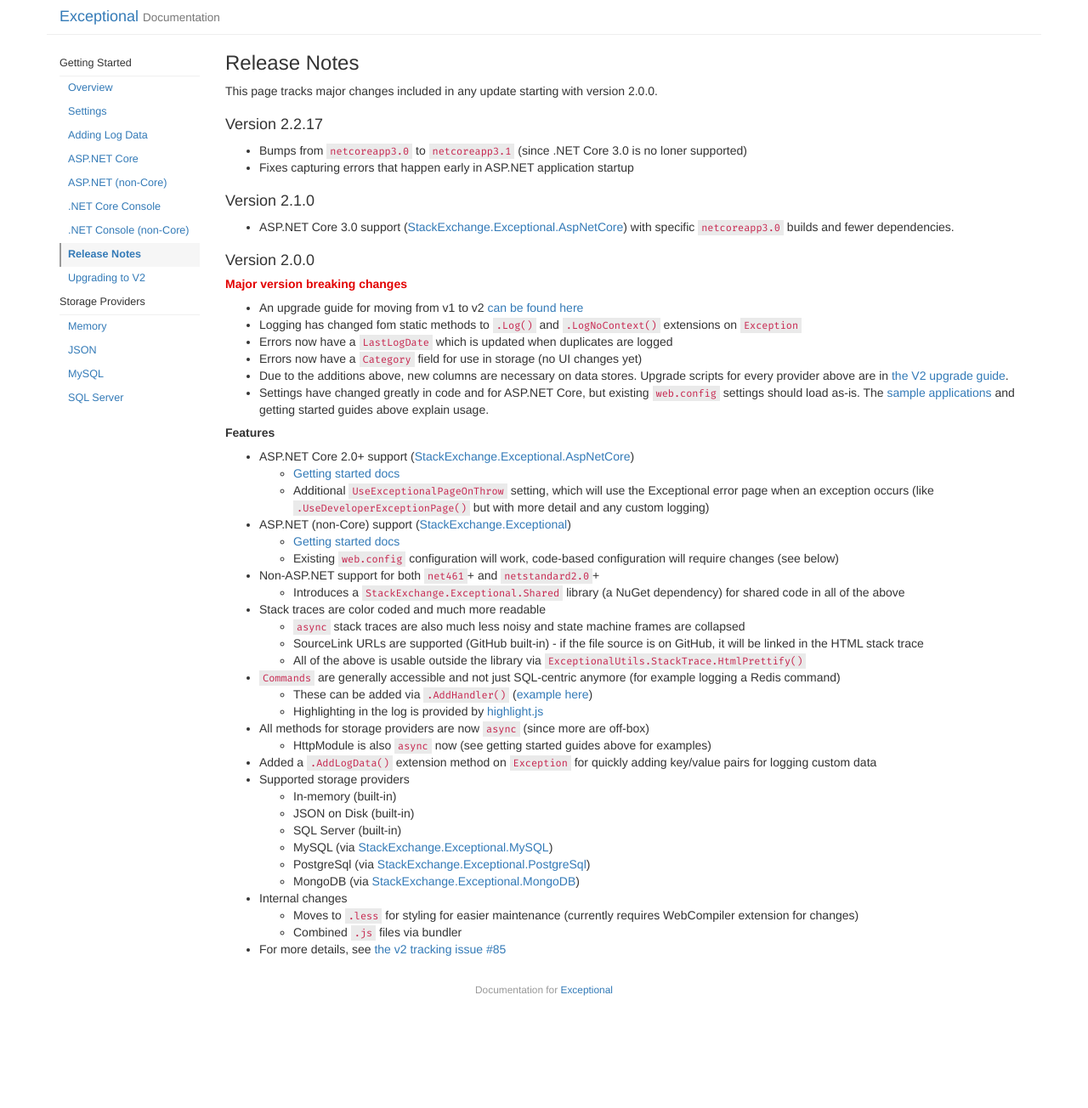
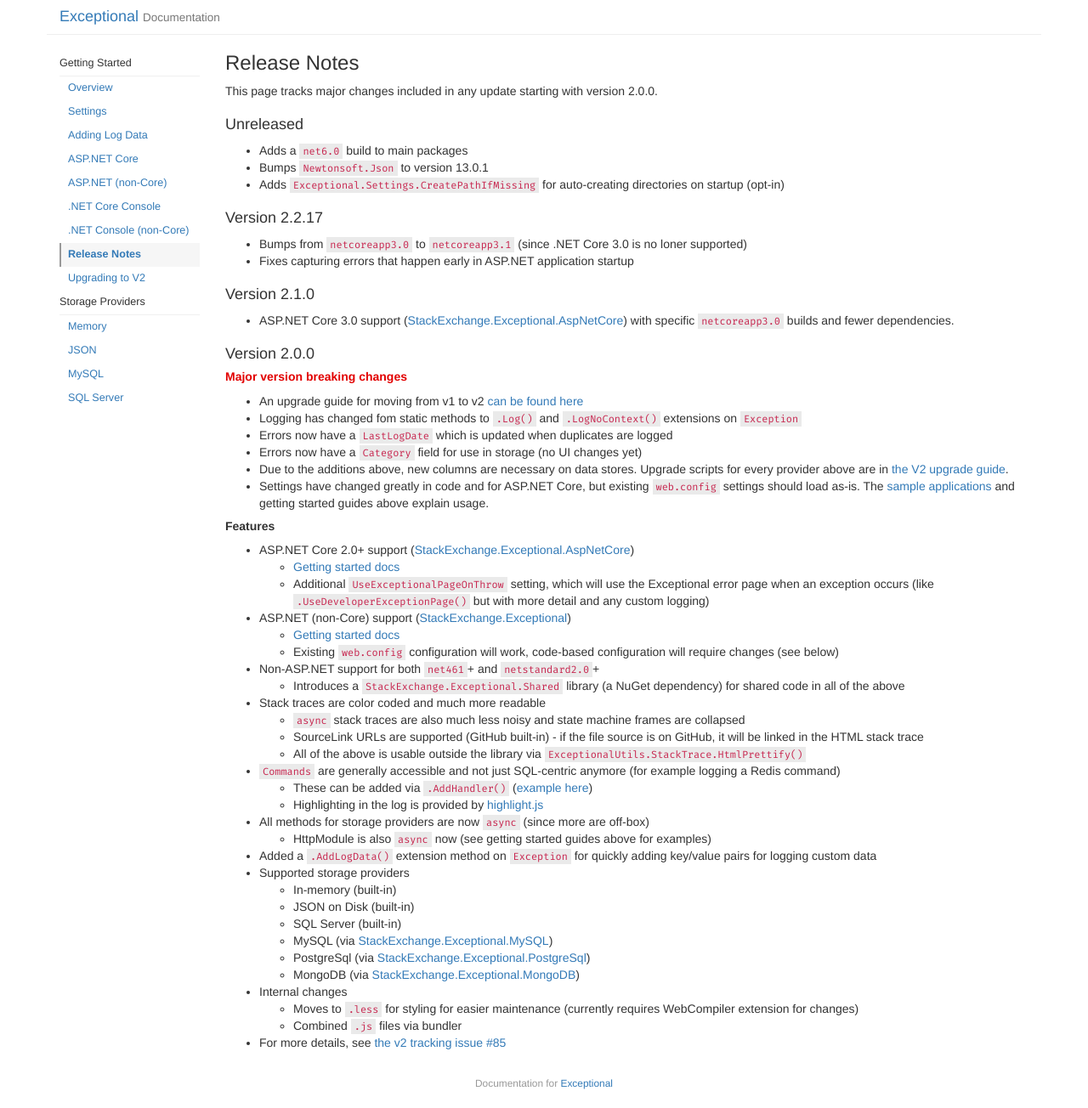
Before and after one commit to NickCraver/StackExchange.Exceptional, a Jekyll site: the page built from docs/Releases.md, in a window 1280 px wide. Shown: the whole page at 85% size. Built offline with Jekyll 4.4.1, drawn with Linux system fonts in a browser that asks for light colours; before the commit the page ends 1194 px from its top, so only the background shows below that.

Commit message:
Add release notes

```diff
--- a/docs/Releases.md
+++ b/docs/Releases.md
@@ -4,6 +4,11 @@ layout: "default"
 ---
 ### Release Notes
 This page tracks major changes included in any update starting with version 2.0.0.
+
+#### Unreleased
+- Adds a `net6.0` build to main packages
+- Bumps `Newtonsoft.Json` to version 13.0.1
+- Adds `Exceptional.Settings.CreatePathIfMissing` for auto-creating directories on startup (opt-in)
 
 #### Version 2.2.17
 - Bumps from `netcoreapp3.0` to `netcoreapp3.1` (since .NET Core 3.0 is no loner supported)
```
